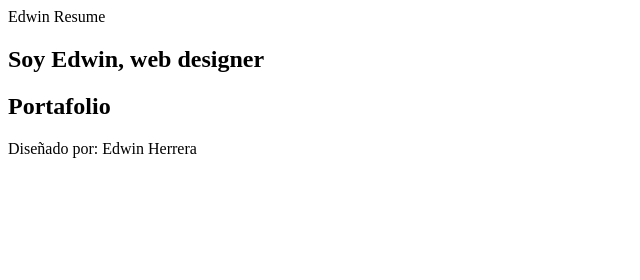
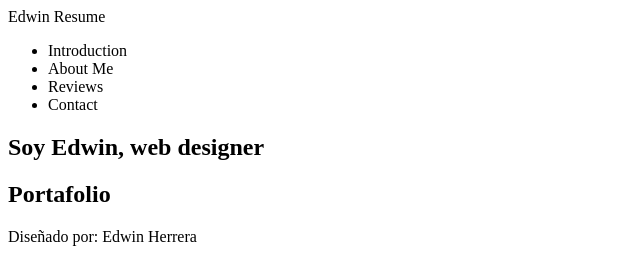
Before and after one commit to eahg04/ejercicio-ramas, a plain HTML site: page index.html in a window 1280 px wide. Shown: the whole page, without its empty margins (0-640 px from the left). Drawn offline with Linux system fonts and the light colour scheme.

Commit message:
se agrega lista de navegacion en el nav

```diff
--- a/index.html
+++ b/index.html
@@ -9,6 +9,14 @@
   <nav>
     <div>
       <a>Edwin Resume</a>
+    </div>
+    <div>
+      <ul>
+        <li>Introduction</li>
+        <li>About Me</li>
+        <li>Reviews</li>
+        <li>Contact</li>
+      </ul>
     </div>
   </nav>
   <section>
```
